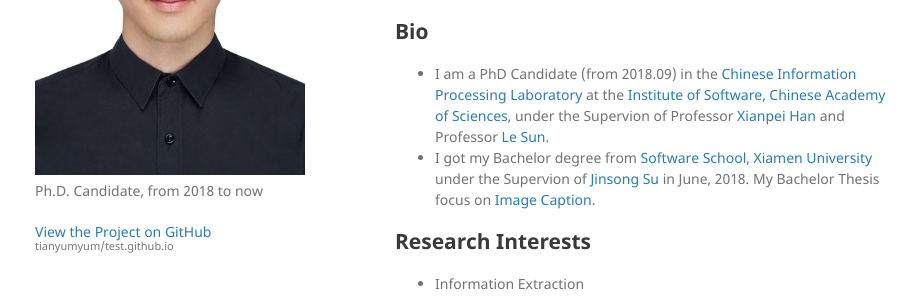
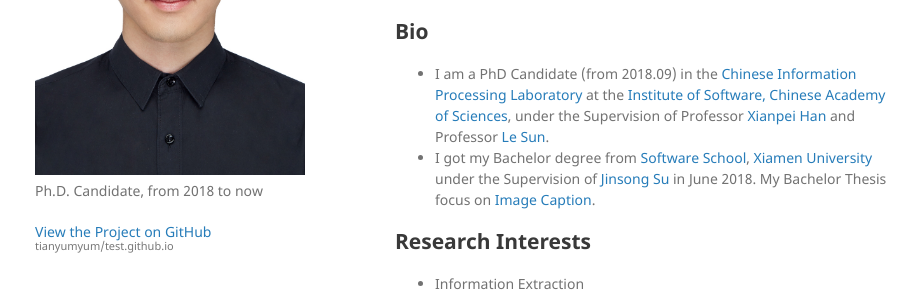
Before and after one commit to tianyumyum/test.github.io, a Jekyll site: the page built from index.md, in a window 1280 px wide and 1262 px high. Shown: the part 351-649 px from the top of the window, without its empty margins (175-1098 px from the left). Built offline with Jekyll 4.4.1, drawn with Linux system fonts in a browser that asks for light colours; our own code applies the rules of GitHub Pages for plain Markdown files.

Commit message:
Update index.md

```diff
--- a/index.md
+++ b/index.md
@@ -17,8 +17,8 @@ layout: default
 
 ## Bio
 
-*   I am a PhD Candidate (from 2018.09) in the [Chinese Information Processing Laboratory](http://www.icip.org.cn/) at the [Institute of Software, Chinese Academy of Sciences](http://www.iscas.ac.cn/), under the Supervion of Professor [Xianpei Han](http://www.icip.org.cn/team/hanxianpei/) and Professor [Le Sun](http://www.icip.org.cn/index.php/team/sunle/).
-*   I got my Bachelor degree from [Software School](http://software.xmu.edu.cn/), [Xiamen University](https://www.xmu.edu.cn/) under the Supervion of [Jinsong Su](https://cdmc.xmu.edu.cn/info/1010/1054.htm) in June, 2018. My Bachelor Thesis focus on [Image Caption](https://www.sciencedirect.com/science/article/pii/S0925231219311312).
+*   I am a PhD Candidate (from 2018.09) in the [Chinese Information Processing Laboratory](http://www.icip.org.cn/) at the [Institute of Software, Chinese Academy of Sciences](http://www.iscas.ac.cn/), under the Supervision of Professor [Xianpei Han](http://www.icip.org.cn/team/hanxianpei/) and Professor [Le Sun](http://www.icip.org.cn/index.php/team/sunle/).
+*   I got my Bachelor degree from [Software School](http://software.xmu.edu.cn/), [Xiamen University](https://www.xmu.edu.cn/) under the Supervision of [Jinsong Su](https://cdmc.xmu.edu.cn/info/1010/1054.htm) in June 2018. My Bachelor Thesis focus on [Image Caption](https://www.sciencedirect.com/science/article/pii/S0925231219311312).
 
 ## Research Interests
 
```
